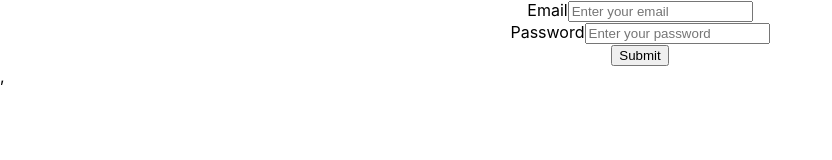
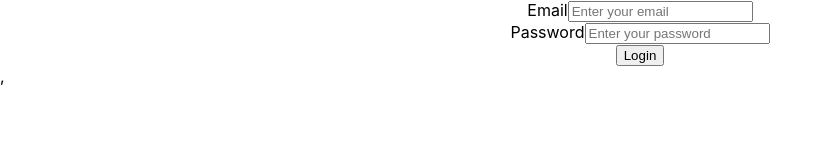
Before and after one commit to ivanad00/User_management_app, a React (Create React App) app: page / in a window 1280 px wide. Shown: the top 160 px of the page, without its empty margins (0-832 px from the left). Built offline with nearby package versions, Linux system fonts and the light colour scheme.

Commit message:
Validation

```diff
--- a/src/pages/Login/LoginPage.js
+++ b/src/pages/Login/LoginPage.js
@@ -1,12 +1,33 @@
 import React, { useState } from "react";
 import { Formik, Form, Field } from "formik";
-
 import { useDispatch } from "react-redux";
 import { login } from "../../store/actions/actions";
 
-const LoginPage = () => {
+// import validateLogin from "../../components/validateLogin/validateLogin.js";
+
+const LoginPage = ({ errors }) => {
   const dispatch = useDispatch();
   const [error, setError] = useState(null);
+
+  function validateEmail(value) {
+    let error;
+    if (!value) {
+      error = "Required";
+    } else if (!/^[A-Z0-9._%+-]+@[A-Z0-9.-]+\.[A-Z]{2,4}$/i.test(value)) {
+      error = "Invalid email address";
+    }
+    return error;
+  }
+
+  function validatePassword(value) {
+    let error;
+    if (!value) {
+      error = "Required";
+    } else if (value.length < 6) {
+      error = "Too short!";
+    }
+    return error;
+  }
 
   return (
     <div className="loginForm">
@@ -23,6 +44,7 @@ const LoginPage = () => {
           }
         }}
       >
+        {({ errors, touched, validateField, validateForm }) => (
           <Form className="form">
             <div className="inputField">
               <label htmlFor="email">Email</label>
@@ -31,7 +53,9 @@ const LoginPage = () => {
                 name="email"
                 id="email"
                 placeholder="Enter your email"
+                validate={validateEmail}
               />
+              {errors.email && touched.email && <div>{errors.email}</div>}
             </div>
             <div className="inputField">
               <label htmlFor="password">Password</label>
@@ -40,12 +64,24 @@ const LoginPage = () => {
                 name="password"
                 id="password"
                 placeholder="Enter your password"
+                validate={validatePassword}
               />
+              {errors.password && touched.password && (
+                <div>{errors.password}</div>
+              )}
             </div>
-          <button className="btn" type="submit">
-            Submit
+
+            <button
+              className="btn"
+              type="submit"
+              onClick={() =>
+                validateForm().then(() => console.log("Not valid"))
+              }
+            >
+              Login
             </button>
           </Form>
+        )}
       </Formik>
     </div>
   );
```
Lines whose indentation alone changed are shown as unchanged.
